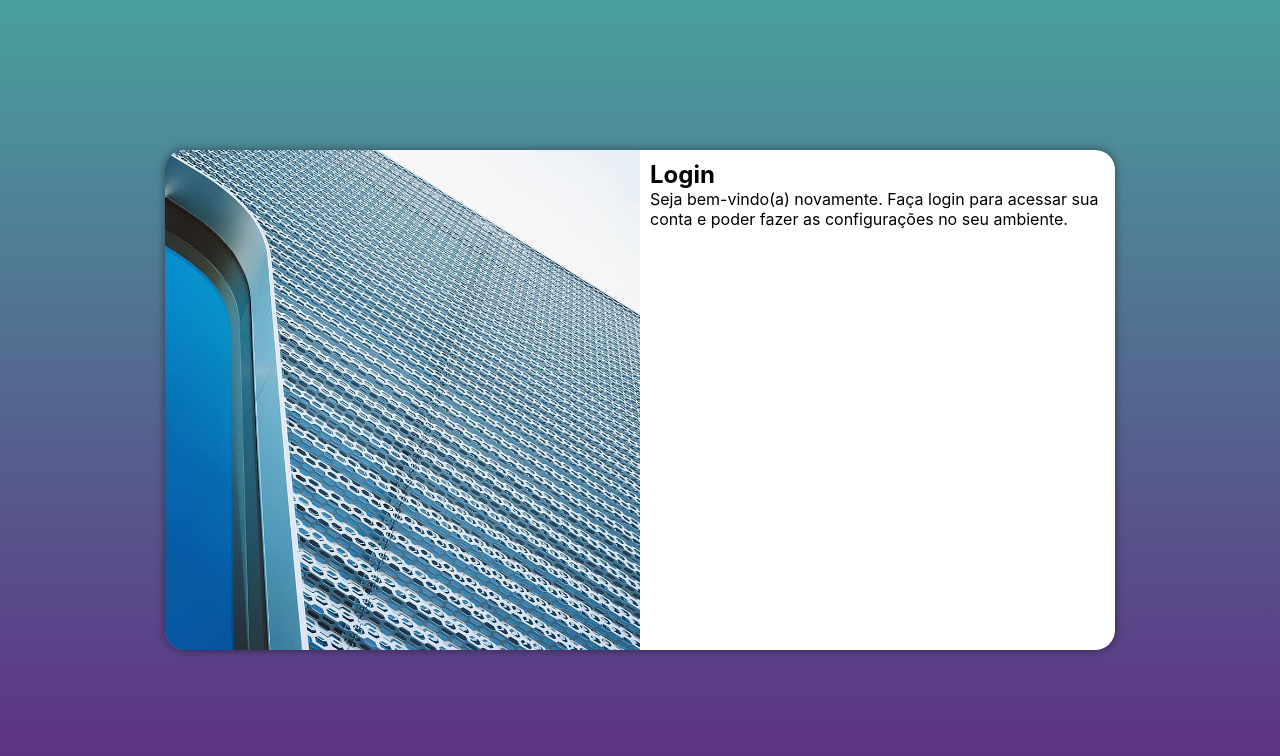
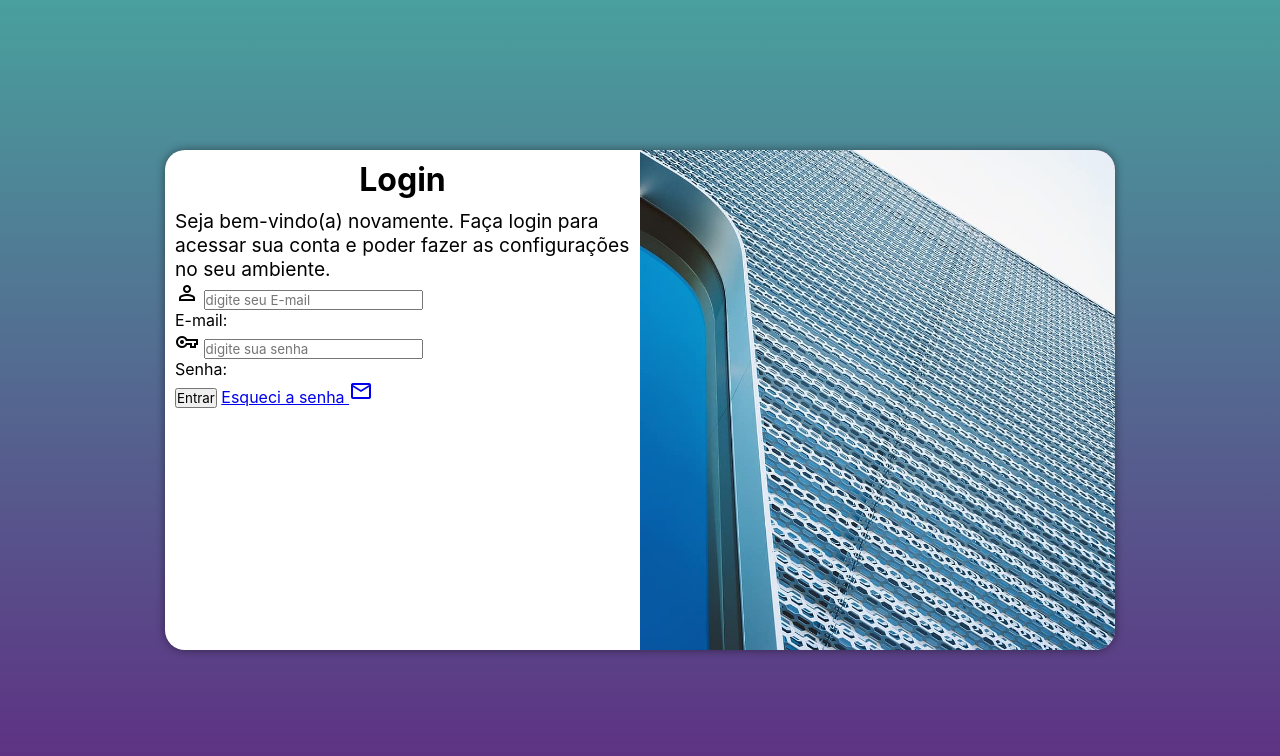
Before and after one commit to kauamour/projeto-login, a plain HTML site: page index.html in a window 1280 px wide. Drawn offline with nearby package versions, Linux system fonts and the light colour scheme.

Commit message:
adicionei o formulario

```diff
--- a/estilos/media-query.css
+++ b/estilos/media-query.css
@@ -13,11 +13,11 @@
     section#login > div#imagem {
         width: 30%;
         height: 100%;
-        float: left;
+        float: right;
     }
 
     section#login > div#formulario {
-        float: right;
+        float: left;
         width: 70%;
     }
 
@@ -34,16 +34,22 @@
     }
 
     section#login > div#imagem {
+        float: right;
+        width: 50%;
+        height: 100%;
+    }
+
+    section#login > div#formulario {
         float: left;
         width: 50%;
         height: 100%;
     }
 
-    section#login > div#formulario {
-        float: right;
-        width: 50%;
-        height: 100%;
+    div#formulario > h1 {
+        font-size: 2em;
     }
 
-
+    div#formulario > p {
+    font-size: 1.2em;
 }
+}
--- a/estilos/style.css
+++ b/estilos/style.css
@@ -50,3 +50,12 @@ section#login > div#formulario {
     display: block;
     padding: 10px;
 }
+
+div#formulario > h1 {
+    text-align: center;
+    margin-bottom: 10px;
+}
+
+div#formulario > p {
+    font-size: 0.8em;
+}
--- a/index.html
+++ b/index.html
@@ -4,6 +4,7 @@
     <meta charset="UTF-8">
     <meta name="viewport" content="width=device-width, initial-scale=1.0">
     <title>Projeto login</title>
+    <link href="https://fonts.googleapis.com/css2?family=Material+Symbols+Outlined" rel="stylesheet" />
     <link rel="stylesheet" href="estilos/style.css">
     <link rel="stylesheet" href="estilos/media-query.css">
 </head>
@@ -14,8 +15,22 @@
             <div id="formulario">
                 <h1>Login</h1>
                 <p>Seja bem-vindo(a) novamente. Faça login para acessar sua conta e poder fazer as configurações no seu ambiente.</p>
-                <form action="login.php" method="post">
+                <form action="login.php" method="post" autocomplete="on">
+                    <div class="campo">
+                        <span class="material-symbols-outlined">person</span>
+                        <input type="email" required name="email" id="iemail" autocomplete="email" placeholder="digite seu E-mail" maxlength="30">
+                        <p><label for="iemail">E-mail:</label></p>
+                    </div>
 
+                    <div class="campo">
+                        <span class="material-symbols-outlined">vpn_key</span>
+                        <input type="password" required name="senha" id="isenha" placeholder="digite sua senha" minlength="8" autocomplete="current-password" maxlength="20">
+                        <p><label for="isenha">Senha:</label></p>
+                    </div>
+                    <input type="submit" value="Entrar">
+                    <a href="esqueci.html">
+                        Esqueci a senha <span class="material-symbols-outlined">mail</span>
+                    </a>
                 </form>
             </div>
         </section>
```
